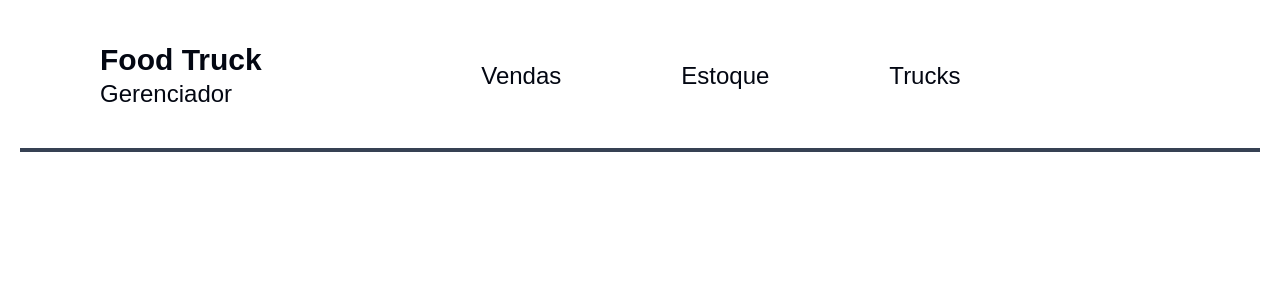
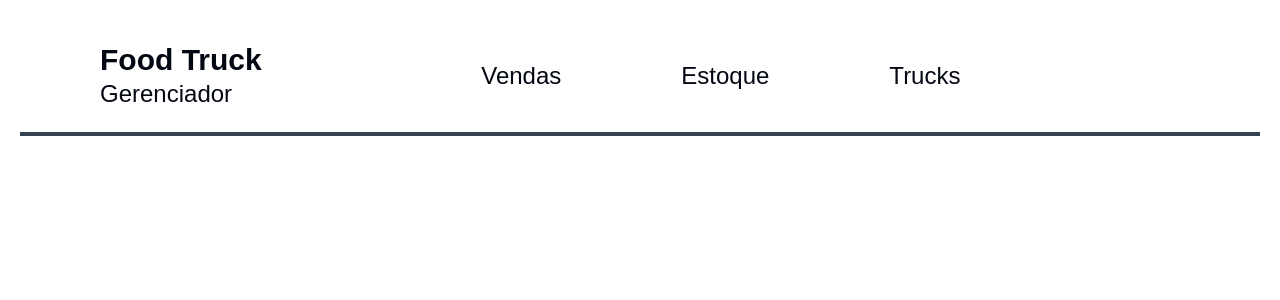
Before and after one commit to llei7e/Integrador-Food-Truck, a Next.js app in the folder web/: page / in a window 1280 px wide. Shown: the top 300 px of the page. Built offline with nearby package versions, Linux system fonts and the light colour scheme; some icons are missing.

Commit message:
feat:add divider

```diff
--- a/web/src/app/components/divider.tsx
+++ b/web/src/app/components/divider.tsx
@@ -1,7 +1,7 @@
 export default function Divider() {
     return (
         <>
-            <hr className="border-2 border-gray-700 my-4"/>
+            <hr className="border-2 border-gray-700"/>
         </>
     )
 }
```
